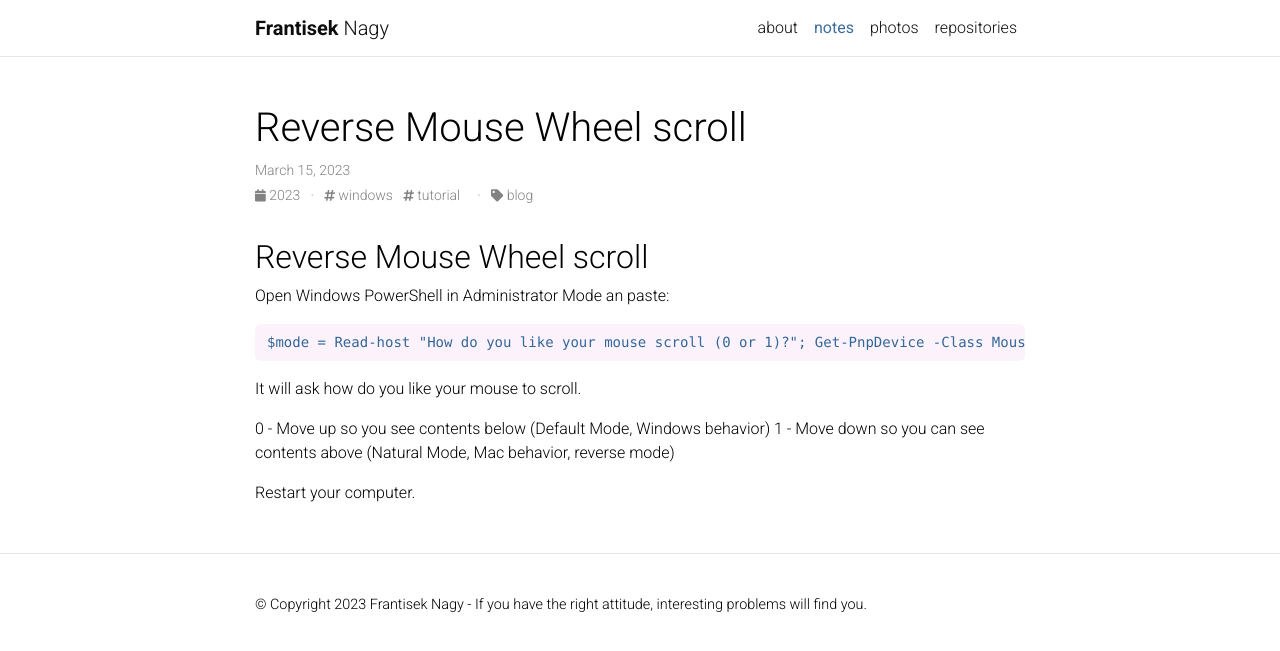
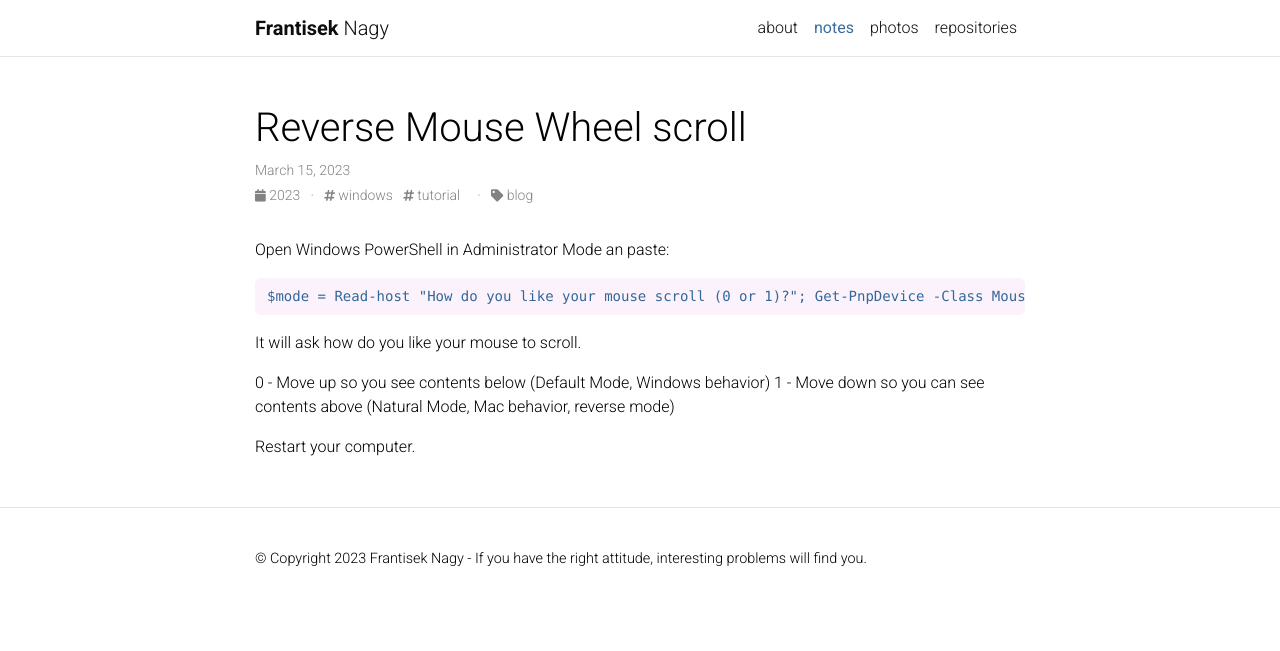
Before and after one commit to nagyfrantisek/folio, a Jekyll site: the page built from _posts/2023-03-15-reverse-mouse-wheel-scroll.md, in a window 1280 px wide. Shown: the top 651 px of the page. Built offline with Jekyll 4.4.1, drawn with Linux system fonts in a browser that asks for light colours; comment, search, counter and statistics services are not loaded; a style sheet for code colours, icons or effects is not loaded.

Commit message:
Update 2023-03-15-reverse-mouse-wheel-scroll.md

````diff
--- a/_posts/2023-03-15-reverse-mouse-wheel-scroll.md
+++ b/_posts/2023-03-15-reverse-mouse-wheel-scroll.md
@@ -7,9 +7,7 @@ categories: blog
 description: Reverse Mouse Wheel scroll
 ---
 
-## Reverse Mouse Wheel scroll
-
- Open Windows PowerShell in Administrator Mode an paste:
+Open Windows PowerShell in Administrator Mode an paste:
 
 ```
 $mode = Read-host "How do you like your mouse scroll (0 or 1)?"; Get-PnpDevice -Class Mouse -PresentOnly -Status OK | ForEach-Object { "$($_.Name): $($_.DeviceID)"; Set-ItemProperty -Path "HKLM:\SYSTEM\CurrentControlSet\Enum\$($_.DeviceID)\Device Parameters" -Name FlipFlopWheel -Value $mode; "+--- Value of FlipFlopWheel is set to " + (Get-ItemProperty -Path "HKLM:\SYSTEM\CurrentControlSet\Enum\$($_.DeviceID)\Device Parameters").FlipFlopWheel + "`n" }
````
